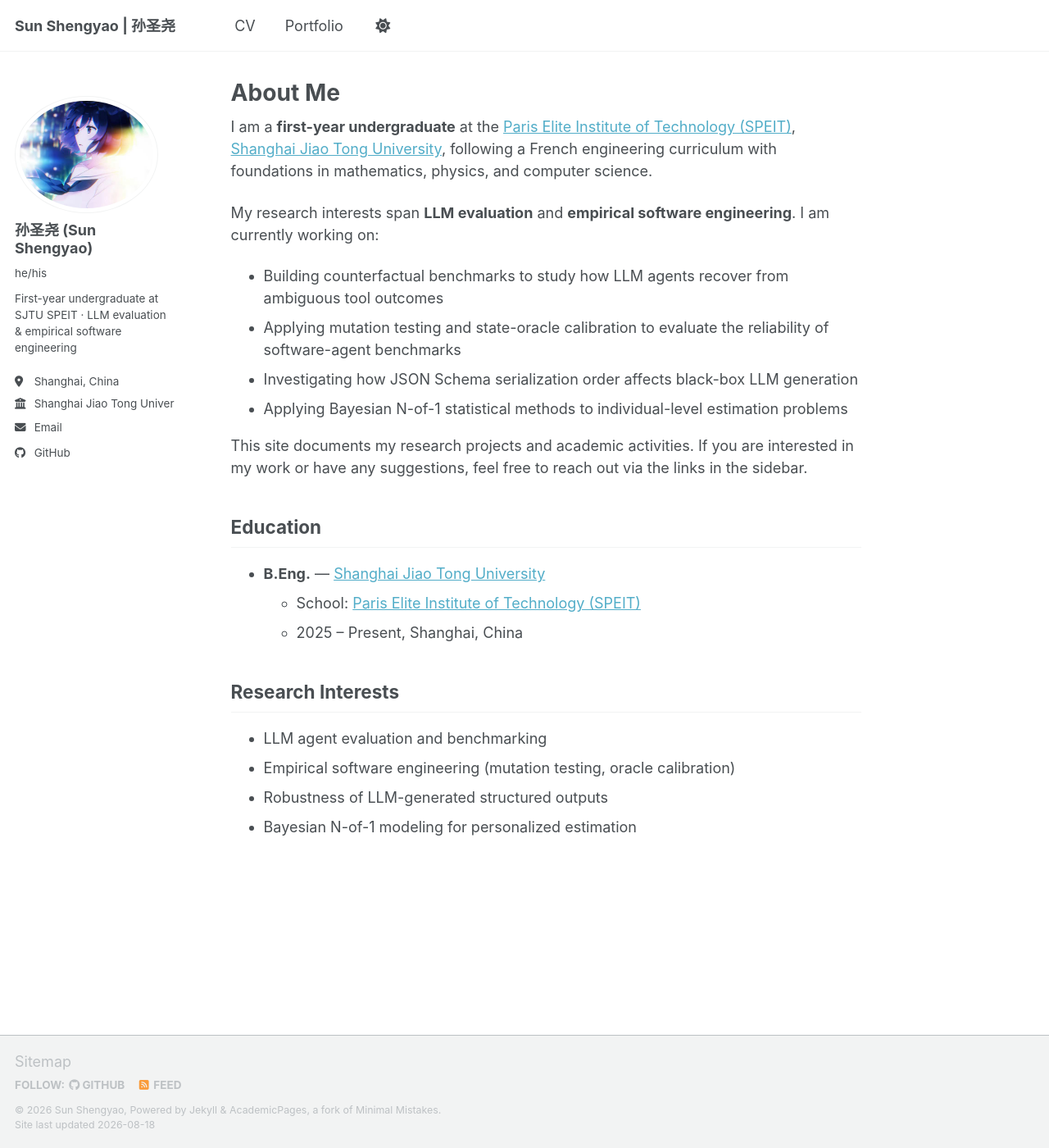
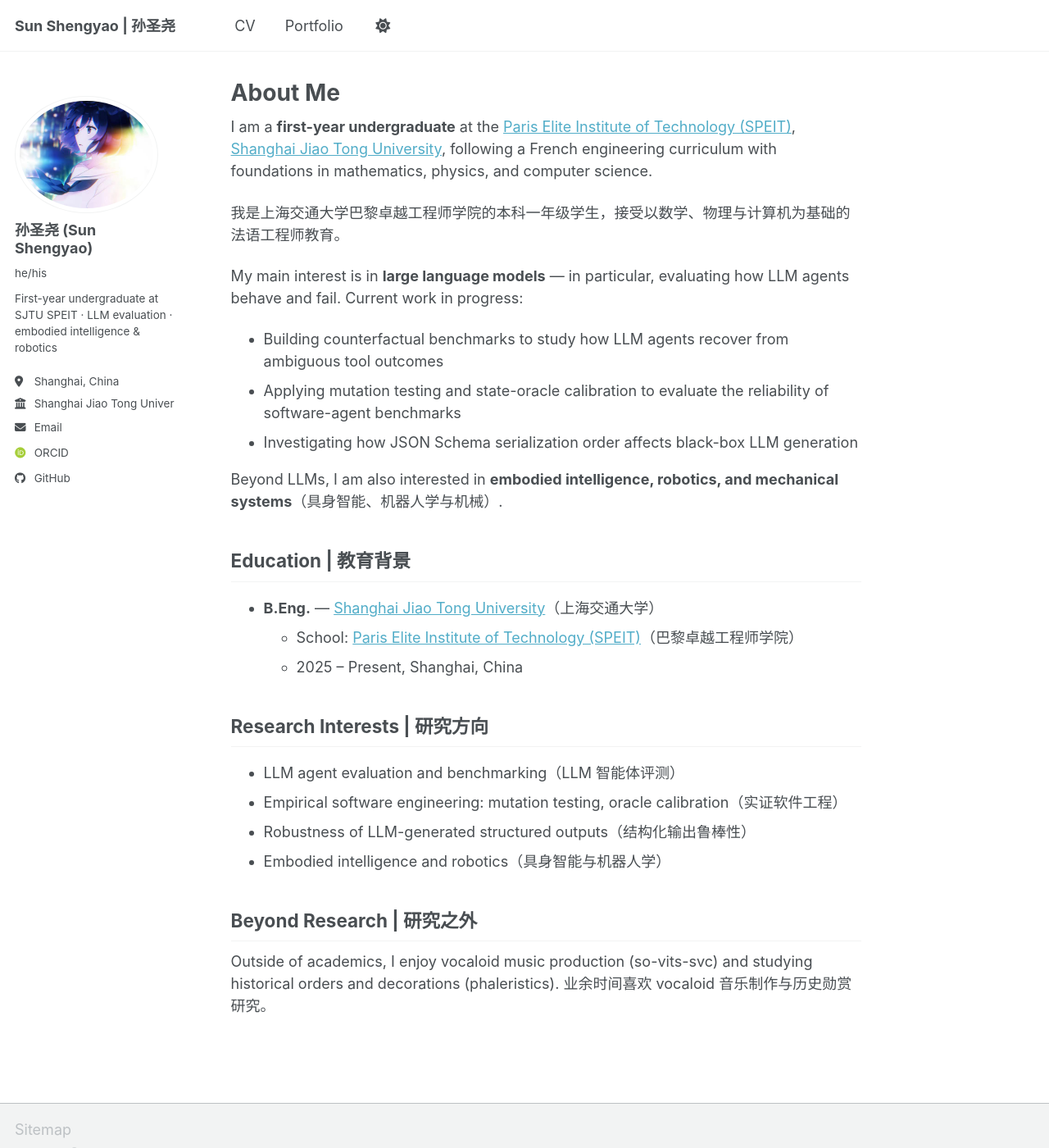
Before and after one commit to shushuyang231/shushuyang231.github.io, a Jekyll site: the page built from _pages/about.md, in a window 1280 px wide and 1400 px high. Shown: the whole window at 82% size. Built offline with Jekyll 4.4.1, drawn with Linux system fonts in a browser that asks for light colours; some web fonts are replaced; a script bundle is joined from its source files by our own code; library files that are not in the unit come from our copies.

Commit message:
Update interests: drop Bayesian N-of-1, add embodied AI & robotics; add ORCID; bilingual section headers; restore hobbies section

```diff
--- a/_config.yml
+++ b/_config.yml
@@ -12,7 +12,7 @@
 title                    : "Sun Shengyao | 孙圣尧"
 title_separator          : "-"
 name                     : &name "Sun Shengyao"
-description              : &description "Academic homepage of Sun Shengyao — undergraduate researcher at SJTU SPEIT, exploring LLM evaluation and empirical software engineering."
+description              : &description "Academic homepage of Sun Shengyao — undergraduate at SJTU SPEIT, interested in LLM evaluation, embodied intelligence, and robotics."
 url                      : https://shushuyang231.github.io # The base hostname & protocol for your site e.g. "https://[your GitHub username].github.io",
                                                            # or if you already have some other page hosted on Github then use "https://[your GitHub username].github.io/[Your Repo Name]"
 baseurl                  : "" # the subpath of your site, e.g. "/blog"
@@ -26,7 +26,7 @@
   avatar           : "profile2.png"
   name             : "孙圣尧 (Sun Shengyao)"
   pronouns         : "he/his"
-  bio              : "First-year undergraduate at SJTU SPEIT · LLM evaluation & empirical software engineering"
+  bio              : "First-year undergraduate at SJTU SPEIT · LLM evaluation · embodied intelligence & robotics"
   location         : "Shanghai, China"
   employer         : "Shanghai Jiao Tong University"
   uri              : # URL
@@ -38,7 +38,7 @@
   googlescholar    : # URL
   inspire-hep      : # URL
   impactstory      : # URL
-  orcid            : # URL
+  orcid            : https://orcid.org/0009-0008-9175-8226
   semantic         : # URL
   ssrn             : # URL
   pubmed           : # URL
--- a/_pages/about.md
+++ b/_pages/about.md
@@ -10,24 +10,29 @@
 
 I am a **first-year undergraduate** at the [Paris Elite Institute of Technology (SPEIT)](https://speit.sjtu.edu.cn/), [Shanghai Jiao Tong University](https://www.sjtu.edu.cn/), following a French engineering curriculum with foundations in mathematics, physics, and computer science.
 
-My research interests span **LLM evaluation** and **empirical software engineering**. I am currently working on:
+我是上海交通大学巴黎卓越工程师学院的本科一年级学生，接受以数学、物理与计算机为基础的法语工程师教育。
+
+My main interest is in **large language models** — in particular, evaluating how LLM agents behave and fail. Current work in progress:
 
 * Building counterfactual benchmarks to study how LLM agents recover from ambiguous tool outcomes
 * Applying mutation testing and state-oracle calibration to evaluate the reliability of software-agent benchmarks
 * Investigating how JSON Schema serialization order affects black-box LLM generation
-* Applying Bayesian N-of-1 statistical methods to individual-level estimation problems
 
-This site documents my research projects and academic activities. If you are interested in my work or have any suggestions, feel free to reach out via the links in the sidebar.
+Beyond LLMs, I am also interested in **embodied intelligence, robotics, and mechanical systems**（具身智能、机器人学与机械）.
 
-## Education
+## Education | 教育背景
 
-* **B.Eng.** — [Shanghai Jiao Tong University](https://www.sjtu.edu.cn/)
-  * School: [Paris Elite Institute of Technology (SPEIT)](https://speit.sjtu.edu.cn/)
+* **B.Eng.** — [Shanghai Jiao Tong University](https://www.sjtu.edu.cn/)（上海交通大学）
+  * School: [Paris Elite Institute of Technology (SPEIT)](https://speit.sjtu.edu.cn/)（巴黎卓越工程师学院）
   * 2025 – Present, Shanghai, China
 
-## Research Interests
+## Research Interests | 研究方向
 
-* LLM agent evaluation and benchmarking
-* Empirical software engineering (mutation testing, oracle calibration)
-* Robustness of LLM-generated structured outputs
-* Bayesian N-of-1 modeling for personalized estimation
+* LLM agent evaluation and benchmarking（LLM 智能体评测）
+* Empirical software engineering: mutation testing, oracle calibration（实证软件工程）
+* Robustness of LLM-generated structured outputs（结构化输出鲁棒性）
+* Embodied intelligence and robotics（具身智能与机器人学）
+
+## Beyond Research | 研究之外
+
+Outside of academics, I enjoy vocaloid music production (so-vits-svc) and studying historical orders and decorations (phaleristics). 业余时间喜欢 vocaloid 音乐制作与历史勋赏研究。
```
Also changed, not shown: _pages/cv.md (+11 -11 lines).
